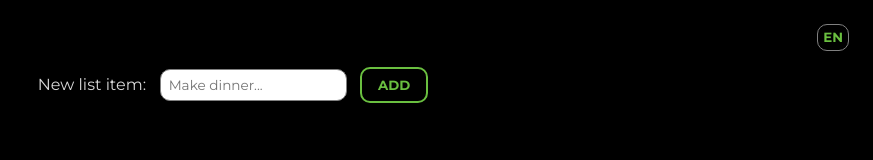
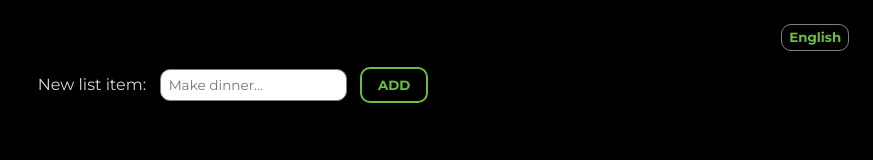
Before and after one commit to UnaLuz/listing-app, a Vue app: page / in a window 1280 px wide. Shown: the top 160 px of the page, without its empty margins (407-1280 px from the left). Built offline with nearby package versions, Linux system fonts and the light colour scheme.

Commit message:
Selection button now displays the full language instead of a 2 caracter code. + minor style changes

```diff
--- a/src/App.vue
+++ b/src/App.vue
@@ -61,6 +61,7 @@ export default {
   },
   methods: {
     changeLanguageTo: function(selectedLang) {
+      console.log("changeLanguageTo:", selectedLang);
       this.lang = selectedLang;
       this.saveLang();
     },
@@ -78,7 +79,6 @@ export default {
       this.listItems = this.listItems.filter(obj => {
         return obj.id !== itemId;
       });
-      // Could reduce the nextKey value by 1 here but it's not necessary
       this.saveListData();
     },
     // Local storage
@@ -123,7 +123,7 @@ export default {
 
 $primary-color: hsl(100deg, 50%, 50%);
 $background-color: hsl(100deg, 50%, 0%);
-$hover-color: hsl(100deg, 100%, 50%, 0.1);
+$active-color: hsl(100deg, 100%, 50%, 0.2);
 $text-color: hsl(100deg, 0%, 85%);
 
 * {
@@ -170,12 +170,14 @@ button {
   font-family: inherit;
   font-weight: bold;
 
-  &:hover {
-    background-color: $hover-color;
+  &:hover,
+  &:focus {
+    background: $primary-color;
+    color: black;
   }
   &:active {
     border-color: white;
-    background-color: $primary-color;
+    background-color: $active-color;
     color: white;
   }
 }
--- a/src/components/InputSection.vue
+++ b/src/components/InputSection.vue
@@ -17,7 +17,6 @@
 
 <script>
 export default {
-  name: "InputSection",
   data() {
     return {
       newListItem: ""
--- a/src/components/SelectLang.vue
+++ b/src/components/SelectLang.vue
@@ -6,10 +6,10 @@
     @change="$emit('lang-change', $event.target.value)"
   >
     <!--
-      Can't use v-model on the select element
-      since I don't want use input to directly change the value of 'selected'
+      Can't use v-model on the select element since I don't want
+      user input to directly change the value of 'selected'
     -->
-    <option v-for="lang in langs" :key="lang.key" :value="lang.value">
+    <option v-for="lang in langs" :key="lang.key" :value="lang.key">
       {{ lang.value }}
     </option>
   </select>
@@ -22,8 +22,8 @@ export default {
     return {
       default: "EN",
       langs: [
-        { key: 0, value: "EN" },
-        { key: 1, value: "ES" }
+        { key: "EN", value: "English" },
+        { key: "ES", value: "Español" }
       ]
     };
   },
@@ -57,5 +57,11 @@ $primary-color: hsl(100deg, 50%, 50%);
   -moz-osx-font-smoothing: grayscale;
   text-align: center;
   color: $primary-color;
+
+  &:hover,
+  &:focus {
+    background: $primary-color;
+    color: black;
+  }
 }
 </style>
```
